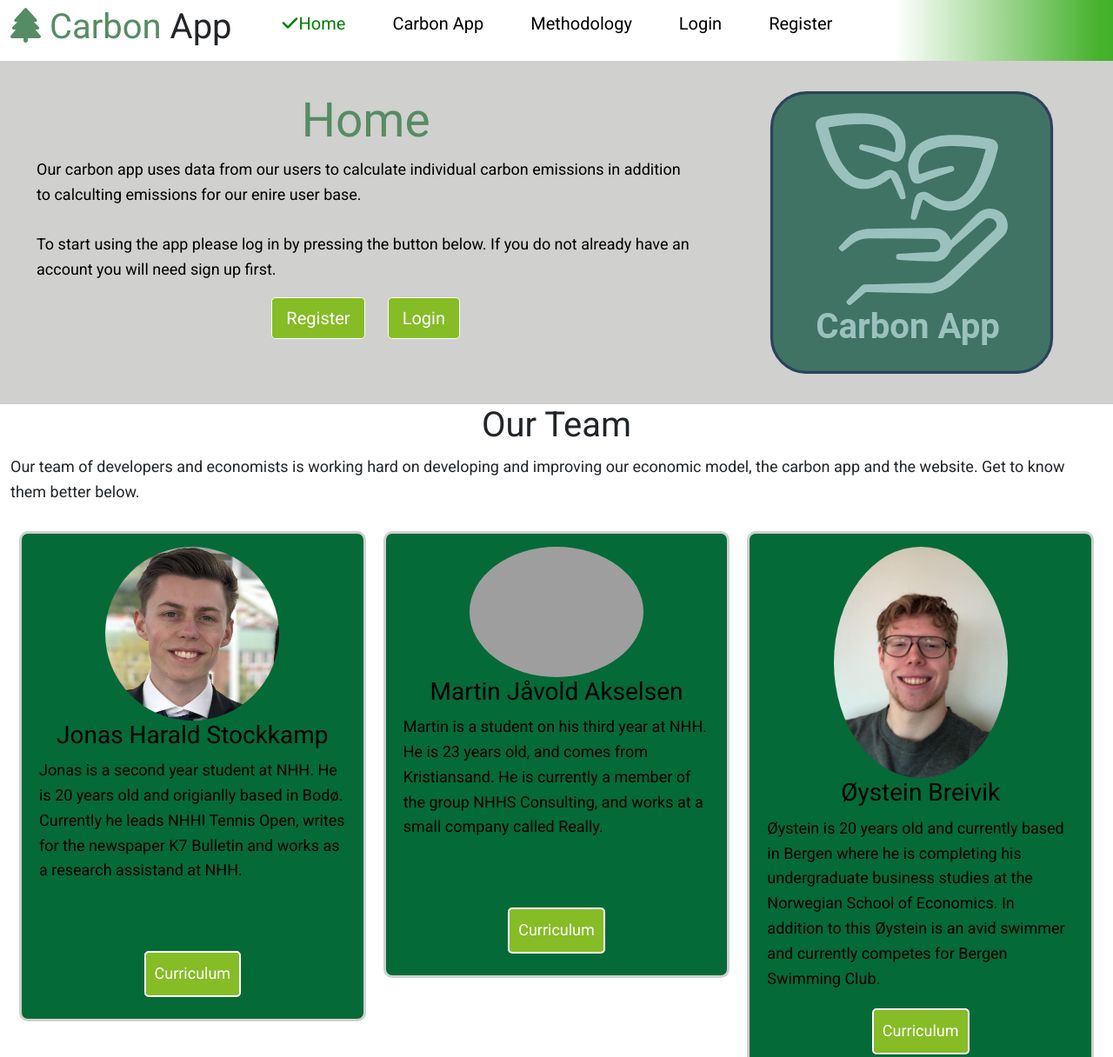
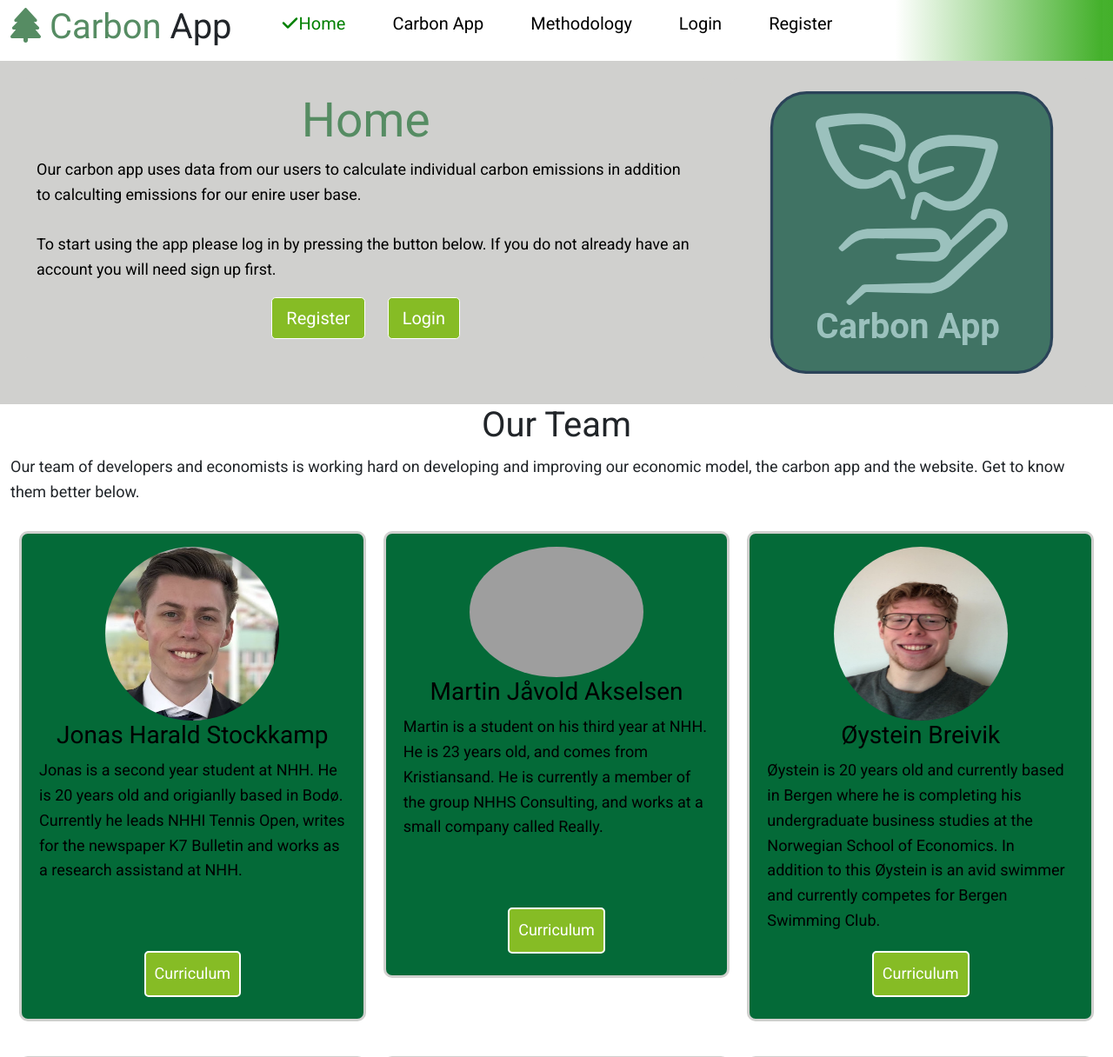
Before and after one commit to theoyster1/Carbon_App-Gruppe3, a Flask app: page / in a window 1280 px wide. Shown: the top 1216 px of the page at 87% size. Run offline with Flask 2, Linux system fonts and the light colour scheme; some libraries are stand-ins or nearby versions; grey boxes are pictures that could not be loaded.

Commit message:
Update home.html

```diff
--- a/capp/templates/home.html
+++ b/capp/templates/home.html
@@ -81,7 +81,7 @@
           </div>
         </div>
         <div class="box">
-          <img src="/static/Øystein4.png" alt="" style="border-radius: 50%; width:200px;">
+          <img src="/static/Øystein4.png" alt="" style="border-radius: 50%; width: 200px; height: 200px;">
           <h3>Øystein Breivik</h3>
           <p>Øystein is 20 years old and currently based in Bergen where he is completing his undergraduate business studies at the Norwegian School of Economics. In addition to this Øystein is an avid swimmer and currently competes for Bergen Swimming Club.</p>
           <div class="section_container_buttons_developers">
```
